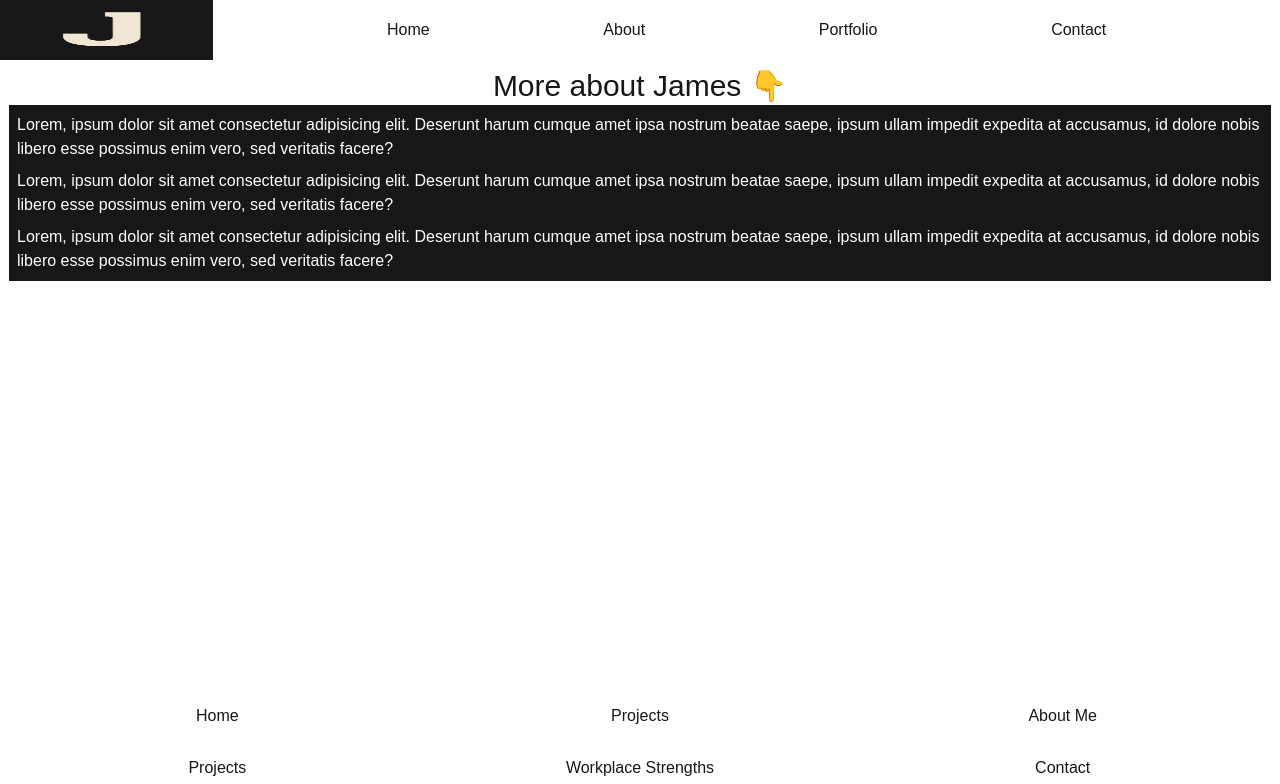
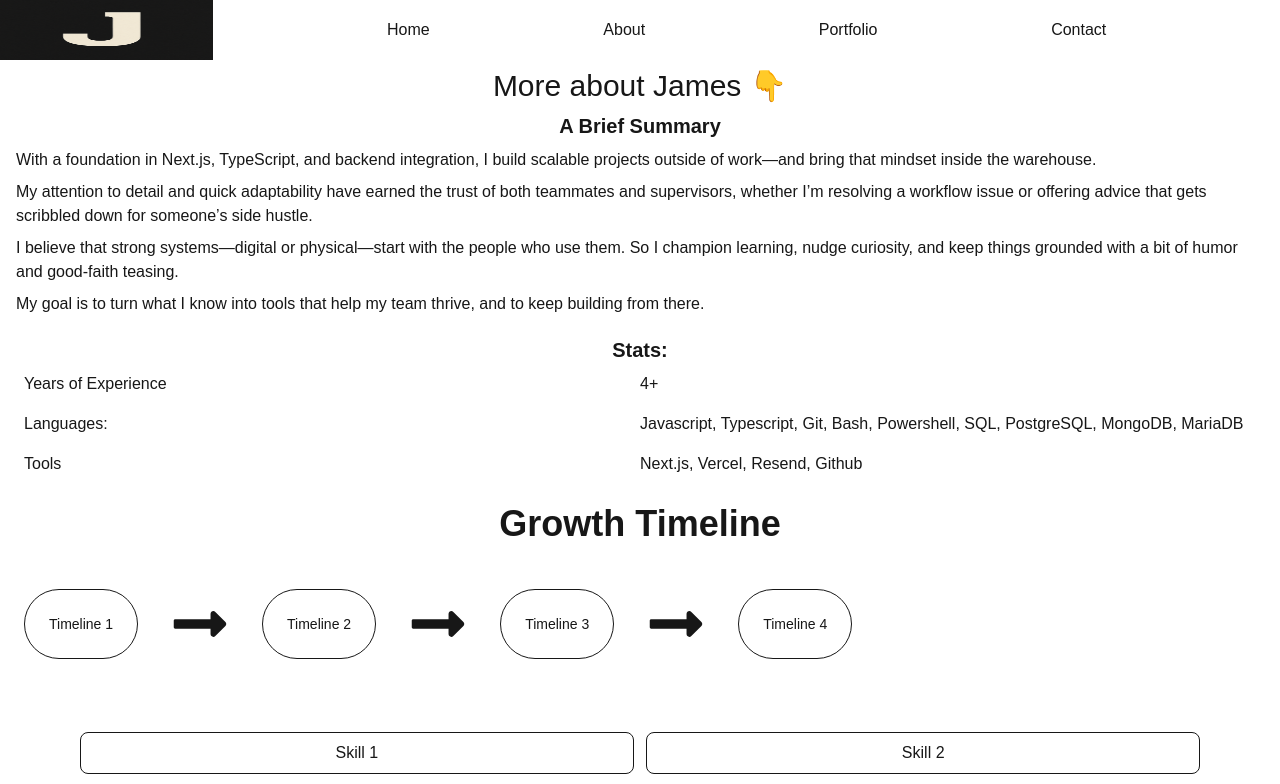
Before and after one commit to Jameshuff95/portfolio25, a Next.js app: page /pages/about in a window 1280 px wide. Shown: the top 784 px of the page. Built offline with nearby package versions, Linux system fonts and the light colour scheme.

Commit message:
added content to the about page

```diff
--- /dev/null
+++ b/app/_components/AboutSummary.tsx
@@ -0,0 +1,32 @@
+import React from 'react';
+
+const AboutSummary = () => {
+  return (
+    <div className="flex flex-col gap-2">
+      <header>
+        <h3 className="font-bold text-center text-xl">A Brief Summary</h3>
+      </header>
+      <p>
+        With a foundation in Next.js, TypeScript, and backend integration, I
+        build scalable projects outside of work—and bring that mindset inside
+        the warehouse.
+      </p>
+      <p>
+        My attention to detail and quick adaptability have earned the trust of
+        both teammates and supervisors, whether I’m resolving a workflow issue
+        or offering advice that gets scribbled down for someone’s side hustle.
+      </p>
+      <p>
+        I believe that strong systems—digital or physical—start with the people
+        who use them. So I champion learning, nudge curiosity, and keep things
+        grounded with a bit of humor and good-faith teasing.
+      </p>
+      <p>
+        My goal is to turn what I know into tools that help my team thrive, and
+        to keep building from there.
+      </p>
+    </div>
+  );
+};
+
+export default AboutSummary;
--- a/app/_components/DropDowns.tsx
+++ b/app/_components/DropDowns.tsx
@@ -26,7 +26,7 @@ export const Dropdowns = () => {
                   }}
                 >
                   <i
-                    className={`bi ${activeId === dropdown.id ? 'bi-chevron-down' : 'bi-chevron-up'} cursor-pointer text-4xl`}
+                    className={`bi ${activeId === dropdown.id ? 'bi-chevron-up' : ' bi-chevron-down'} cursor-pointer text-4xl`}
                     onClick={() => toggleDropdown(dropdown.id)}
                     role="button"
                     aria-expanded={expandedId === dropdown.id}
--- a/app/_components/MobileMenu.tsx
+++ b/app/_components/MobileMenu.tsx
@@ -5,11 +5,11 @@ import { MobileMenuProps } from '../_types/types';
 
 const MobileMenu: React.FC<MobileMenuProps> = ({ closeMenu }) => {
   return (
-    <ul className="text-foreground flex flex-col justify-evenly border-5 border-red-800 h-screen w-4/5 z-20 bg-gradient-to-r from-black via-gray-700 to-white text-background z-[99] fixed">
+    <ul className="text-foreground flex flex-col justify-evenly border border-black h-screen w-4/5 z-20 bg-gradient-to-r from-black via-gray-700 to-white text-background z-[99] fixed">
       {navLinks.map((navLink) => (
         <Link key={navLink.id} href={navLink.href}>
           <li
-            className="text-background border border-transparent p-2 cursor-pointer text-4xl text-foreground font-bold"
+            className="text-background border border-transparent p-2 cursor-pointer text-4xl text-foreground font-bold hover:underline"
             onClick={closeMenu}
           >
             {navLink.title}
--- /dev/null
+++ b/app/_components/SkillTags.tsx
@@ -0,0 +1,21 @@
+import React from 'react';
+import { skills } from '../_lists/lists';
+
+const SkillTags = () => {
+  return (
+    <main>
+      <ul className="flex flex-grow flex-wrap items-center justify-center gap-3 p-2 place-items-center">
+        {skills.map((skill) => (
+          <li
+            key={skill.id}
+            className="border rounded-lg p-2 flex items-center justify-center cursor-pointer hover:text-background hover:bg-foreground w-[45%]"
+          >
+            {skill.title}
+          </li>
+        ))}
+      </ul>
+    </main>
+  );
+};
+
+export default SkillTags;
--- /dev/null
+++ b/app/_components/StatsPanel.tsx
@@ -0,0 +1,24 @@
+import React from 'react';
+import { statsList } from '../_lists/lists';
+
+const StatsPanel = () => {
+  return (
+    <main>
+      <header>
+        <h3 className="text-xl text-center font-bold">Stats:</h3>
+      </header>
+      <ul className="">
+        {statsList.map((stat) => (
+          <div key={stat.id} className="flex p-2">
+            <p className="text-center flex justify-start w-[50%]">
+              {stat.title}
+            </p>
+            <p className="w-[50%]">{stat.value}</p>
+          </div>
+        ))}
+      </ul>
+    </main>
+  );
+};
+
+export default StatsPanel;
--- /dev/null
+++ b/app/_components/Timeline.tsx
@@ -0,0 +1,23 @@
+import React from 'react';
+import TimelineDot from './TimelineDot';
+
+const Timeline = () => {
+  return (
+    <main>
+      <section>
+        <article>
+          <header>
+            <h3 className="font-bold text-center text-4xl">Growth Timeline</h3>
+          </header>
+          <article>
+            <div className="p-2 flex flex-grow overflow-x-auto items-center gap-8 h-40">
+              <TimelineDot />
+            </div>
+          </article>
+        </article>
+      </section>
+    </main>
+  );
+};
+
+export default Timeline;
--- /dev/null
+++ b/app/_components/TimelineDot.tsx
@@ -0,0 +1,28 @@
+import React from 'react';
+import { timelineList } from '../_lists/lists';
+import { FaLongArrowAltRight } from 'react-icons/fa';
+
+const TimelineDot = () => {
+  return (
+    <>
+      {timelineList.map((list) => (
+        <React.Fragment key={list.id}>
+          {list.id <= timelineList.length - 1 ? (
+            <>
+              <div className="border p-6 bg-background rounded-full  text-foreground flex items-center justify-center text-sm text-center">
+                {list.title}
+              </div>
+              <FaLongArrowAltRight className="text-6xl min-w-[50]" />
+            </>
+          ) : (
+            <div className="border p-6 bg-background rounded-full  text-foreground flex items-center justify-center text-sm text-center">
+              {list.title}
+            </div>
+          )}
+        </React.Fragment>
+      ))}
+    </>
+  );
+};
+
+export default TimelineDot;
--- a/app/_lists/lists.tsx
+++ b/app/_lists/lists.tsx
@@ -1,4 +1,10 @@
-import { IntroProps, ProjectList } from '../_types/types';
+import {
+  IntroProps,
+  ProjectList,
+  TimelineList,
+  Stats,
+  Skills,
+} from '../_types/types';
 
 export const introWords: IntroProps[] = [
   {
@@ -115,7 +121,7 @@ export const projectList: ProjectList[] = [
   {
     id: 1,
     link: '/',
-    image: '/J.jpg',
+    image: '/placeholder.png',
     alt: 'Image alt 1',
     title: 'Project 1',
     description: 'This is a basic description of the project.',
@@ -123,7 +129,7 @@ export const projectList: ProjectList[] = [
   {
     id: 2,
     link: '/',
-    image: '/J.jpg',
+    image: '/placeholder.png',
     alt: 'Image alt 2',
     title: 'Project 2',
     description: 'This is a basic description of the project.',
@@ -131,7 +137,7 @@ export const projectList: ProjectList[] = [
   {
     id: 3,
     link: '/',
-    image: '/J.jpg',
+    image: '/placeholder.png',
     alt: 'Image alt 3',
     title: 'Project 3',
     description: 'This is a basic description of the project.',
@@ -139,9 +145,86 @@ export const projectList: ProjectList[] = [
   {
     id: 4,
     link: '/',
-    image: '/J.jpg',
+    image: '/placeholder.png',
     alt: 'Image alt 4',
     title: 'Project 4',
     description: 'This is a basic description of the project.',
   },
 ];
+
+export const timelineList: TimelineList[] = [
+  {
+    id: 1,
+    title: 'Timeline 1',
+  },
+  {
+    id: 2,
+    title: 'Timeline 2',
+  },
+  {
+    id: 3,
+    title: 'Timeline 3',
+  },
+  {
+    id: 4,
+    title: 'Timeline 4',
+  },
+];
+
+export const statsList: Stats[] = [
+  {
+    id: 1,
+    title: 'Years of Experience',
+    value: '4+',
+  },
+  {
+    id: 2,
+    title: 'Languages:',
+    value:
+      'Javascript, Typescript, Git, Bash, Powershell, SQL, PostgreSQL, MongoDB, MariaDB',
+  },
+  {
+    id: 3,
+    title: 'Tools',
+    value: 'Next.js, Vercel, Resend, Github',
+  },
+];
+
+export const skills: Skills[] = [
+  {
+    id: 1,
+    title: 'Skill 1',
+  },
+  {
+    id: 2,
+    title: 'Skill 2',
+  },
+  {
+    id: 3,
+    title: 'Skill 3',
+  },
+  {
+    id: 4,
+    title: 'Skill 4',
+  },
+  {
+    id: 5,
+    title: 'Skill 5',
+  },
+  {
+    id: 6,
+    title: 'Skill 6',
+  },
+  {
+    id: 7,
+    title: 'Skill 4',
+  },
+  {
+    id: 8,
+    title: 'Skill 5',
+  },
+  {
+    id: 9,
+    title: 'Skill 6',
+  },
+];
--- a/app/pages/about/page.tsx
+++ b/app/pages/about/page.tsx
@@ -1,3 +1,9 @@
+import React from 'react';
+import AboutSummary from '@/app/_components/AboutSummary';
+import Timeline from '@/app/_components/Timeline';
+import StatsPanel from '@/app/_components/StatsPanel';
+import SkillTags from '@/app/_components/SkillTags';
+
 const About = () => {
   return (
     <main>
@@ -5,27 +11,16 @@ const About = () => {
         <header>
           <h1 className="text-3xl text-center">More about James 👇</h1>
         </header>
-        <article className="border p-2  bg-foreground text-background">
-          <div className="flex flex-col gap-2">
-            <p>
-              Lorem, ipsum dolor sit amet consectetur adipisicing elit. Deserunt
-              harum cumque amet ipsa nostrum beatae saepe, ipsum ullam impedit
-              expedita at accusamus, id dolore nobis libero esse possimus enim
-              vero, sed veritatis facere?
-            </p>
-            <p>
-              Lorem, ipsum dolor sit amet consectetur adipisicing elit. Deserunt
-              harum cumque amet ipsa nostrum beatae saepe, ipsum ullam impedit
-              expedita at accusamus, id dolore nobis libero esse possimus enim
-              vero, sed veritatis facere?
-            </p>
-            <p>
-              Lorem, ipsum dolor sit amet consectetur adipisicing elit. Deserunt
-              harum cumque amet ipsa nostrum beatae saepe, ipsum ullam impedit
-              expedita at accusamus, id dolore nobis libero esse possimus enim
-              vero, sed veritatis facere?
-            </p>
-          </div>
+        <article className="p-2 flex flex-col gap-5">
+          {/* about me paragraphs */}
+          <AboutSummary />
+          {/* Quick Stats Panel*/}
+          <StatsPanel />
+          {/* Timeline of Growth */}
+          <Timeline />
+          {/* Animated Skill Tags*/}
+          <SkillTags />
+          {/* FAQS Button */}
         </article>
       </section>
     </main>
```
Also changed, not shown: app/_types/types.ts (+16 -0 lines), 1 other file (tests, documents, lock files or other folders).
